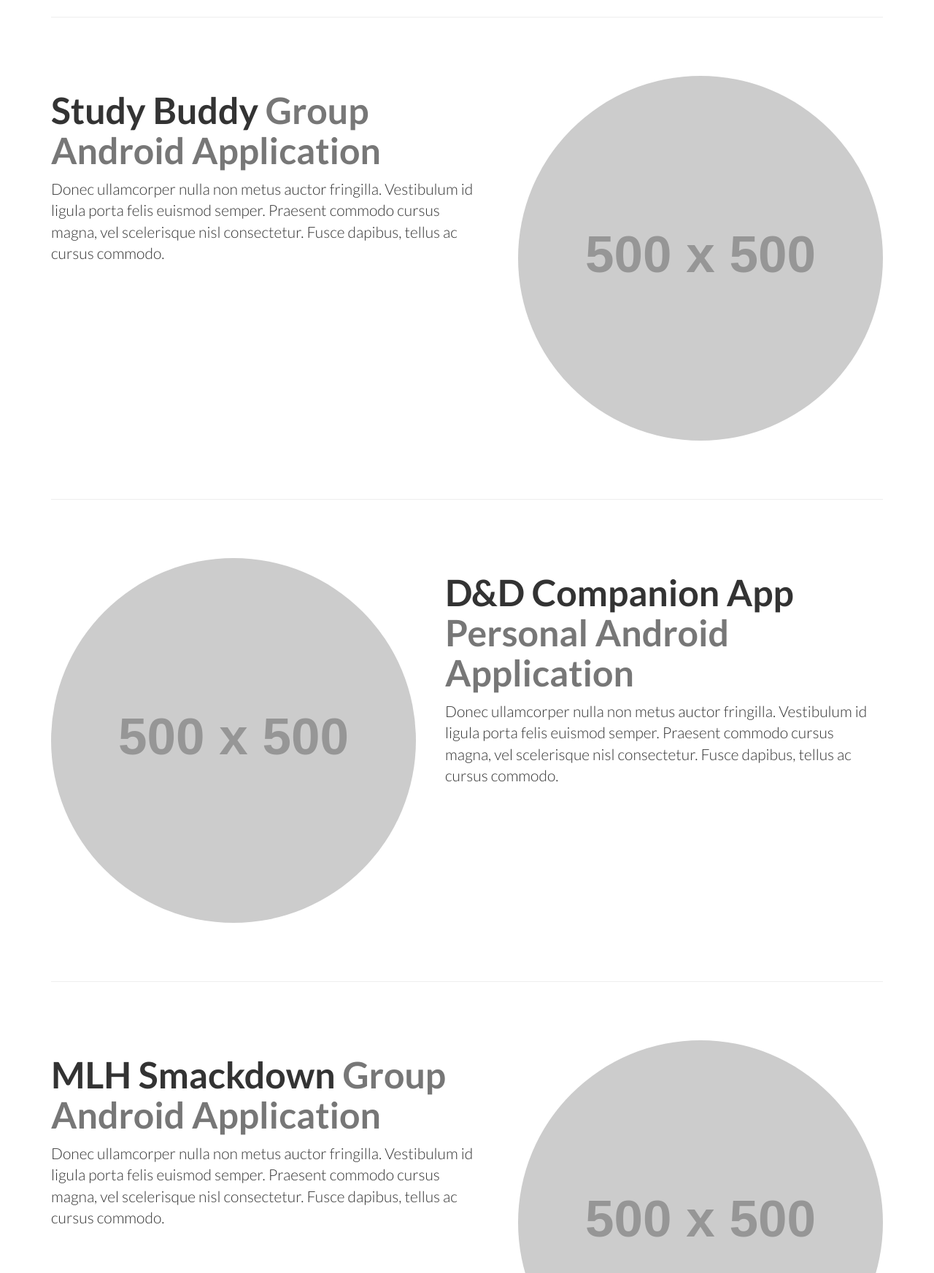
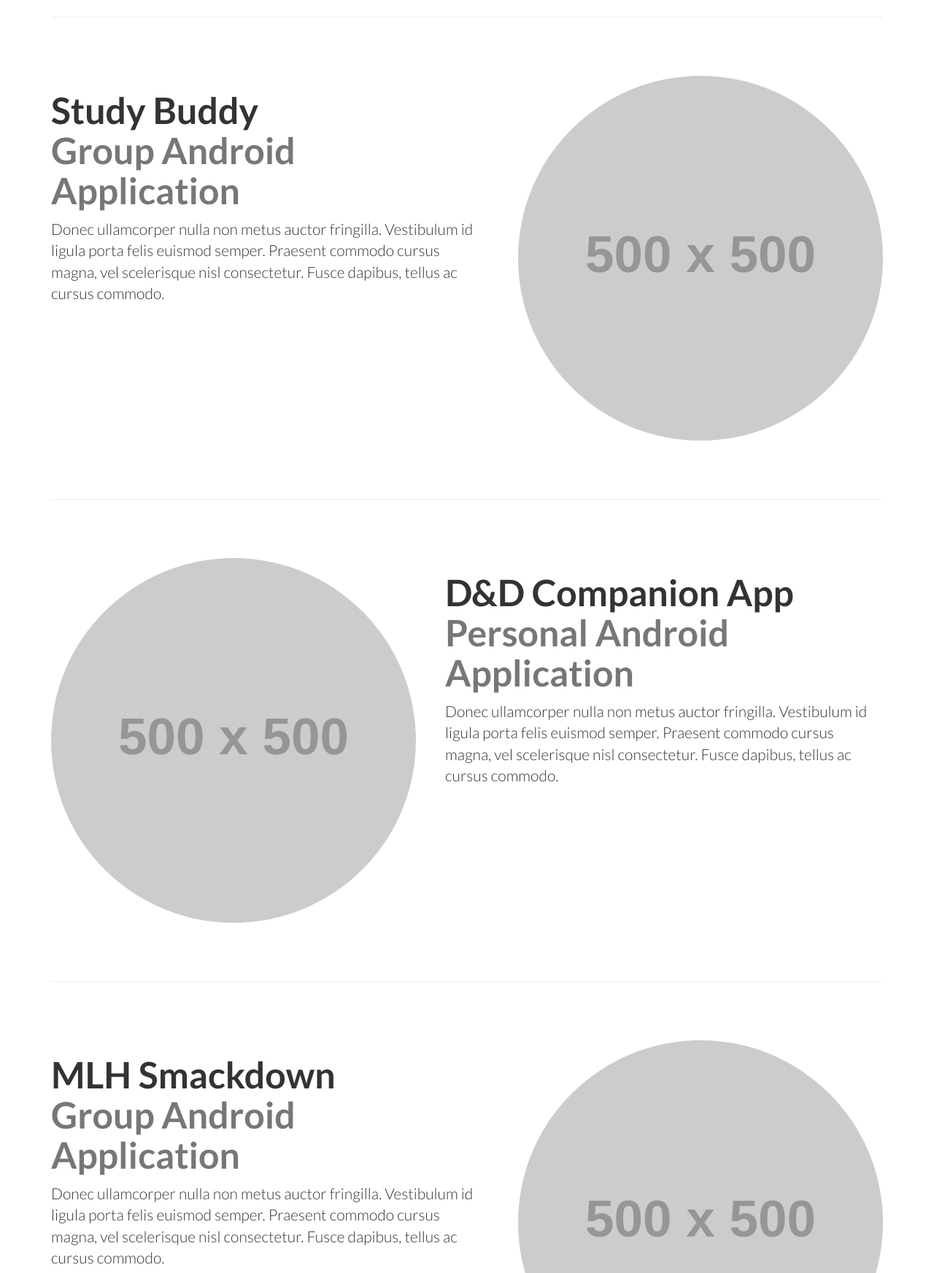
Before and after one commit to woodring63/woodring63.github.io, a plain HTML site: page projects.html in a window 1280 px wide. Shown: the part 520-2265 px from the top of the page at 73% size. Drawn offline with Linux system fonts and the light colour scheme; placeholder pictures from the web are drawn by us.

Commit message:
Added spacing

```diff
--- a/projects.html
+++ b/projects.html
@@ -98,7 +98,7 @@
         <!-- First Featurette -->
         <div class="featurette" id="about">
             <img class="featurette-image img-circle img-responsive pull-right" src="http://placehold.it/500x500">
-            <h2 class="featurette-heading">Study Buddy
+            <h2 class="featurette-heading">Study Buddy<br>
                 <span class="text-muted">Group Android Application</span>
             </h2>
             <p class="lead">Donec ullamcorper nulla non metus auctor fringilla. Vestibulum id ligula porta felis euismod semper. Praesent commodo cursus magna, vel scelerisque nisl consectetur. Fusce dapibus, tellus ac cursus commodo.</p>
@@ -109,7 +109,7 @@
         <!-- Second Featurette -->
         <div class="featurette" id="services">
             <img class="featurette-image img-circle img-responsive pull-left" src="http://placehold.it/500x500">
-            <h2 class="featurette-heading">D&D Companion App
+            <h2 class="featurette-heading">D&D Companion App<br>
                 <span class="text-muted">Personal Android Application</span>
             </h2>
             <p class="lead">Donec ullamcorper nulla non metus auctor fringilla. Vestibulum id ligula porta felis euismod semper. Praesent commodo cursus magna, vel scelerisque nisl consectetur. Fusce dapibus, tellus ac cursus commodo.</p>
@@ -120,7 +120,7 @@
         <!-- Third Featurette -->
         <div class="featurette" id="contact">
             <img class="featurette-image img-circle img-responsive pull-right" src="http://placehold.it/500x500">
-            <h2 class="featurette-heading">MLH Smackdown
+            <h2 class="featurette-heading">MLH Smackdown<br>
                 <span class="text-muted">Group Android Application</span>
             </h2>
             <p class="lead">Donec ullamcorper nulla non metus auctor fringilla. Vestibulum id ligula porta felis euismod semper. Praesent commodo cursus magna, vel scelerisque nisl consectetur. Fusce dapibus, tellus ac cursus commodo.</p>
@@ -130,7 +130,7 @@
 		<!-- Second Featurette -->
         <div class="featurette" id="services">
             <img class="featurette-image img-circle img-responsive pull-left" src="http://placehold.it/500x500">
-            <h2 class="featurette-heading">MindGamez
+            <h2 class="featurette-heading">MindGamez<br>
                 <span class="text-muted">Group Unity Game</span>
             </h2>
             <p class="lead">Donec ullamcorper nulla non metus auctor fringilla. Vestibulum id ligula porta felis euismod semper. Praesent commodo cursus magna, vel scelerisque nisl consectetur. Fusce dapibus, tellus ac cursus commodo.</p>
```
